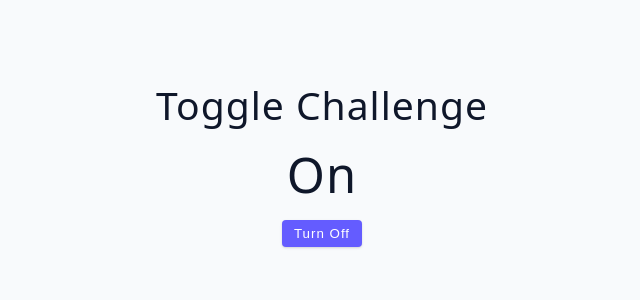
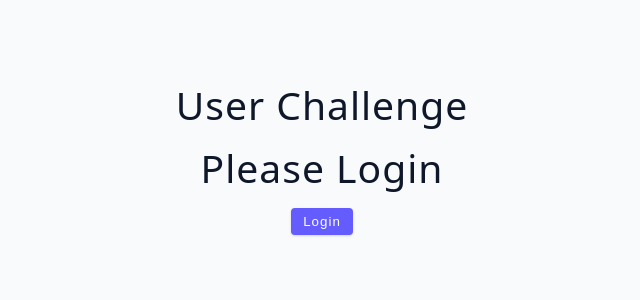
Before and after one commit to AhmedGsa/React-Apps, a React (Vite) app in the folder react-hooks/: page / in a window 1280 px wide. Shown: the top 300 px of the page, without its empty margins (318-958 px from the left). Built offline with nearby package versions, Linux system fonts and the light colour scheme.

Commit message:
completed user challenge and conditional rendering tutorial

```diff
--- a/react-hooks/src/App.jsx
+++ b/react-hooks/src/App.jsx
@@ -1,4 +1,4 @@
-import Starter from './tutorial/03-conditional-rendering/starter/06-toggle-challenge'
+import Starter from './tutorial/03-conditional-rendering/starter/07-user-challenge'
 
 function App() {
   return (
--- a/react-hooks/src/tutorial/03-conditional-rendering/starter/07-user-challenge.jsx
+++ b/react-hooks/src/tutorial/03-conditional-rendering/starter/07-user-challenge.jsx
@@ -1,5 +1,18 @@
+import { useState } from "react";
+
 const UserChallenge = () => {
-  return <h2>user challenge</h2>;
+  const [user, setUser] = useState(null)
+  const handleLoginBtn = () => {
+    setUser({name: "ahmed"})
+  }
+  const handleLogoutBtn = () => {
+    setUser(null)
+  }
+  return <div className="container">
+    <h2>User Challenge</h2>
+    {user ? <h2>Welcome {user.name}</h2> : <h2>Please Login</h2>}
+    {user ? <button className="btn" onClick={handleLogoutBtn} >Logout</button> : <button className="btn" onClick={handleLoginBtn} >Login</button>}
+  </div>;
 };
 
 export default UserChallenge;
```
